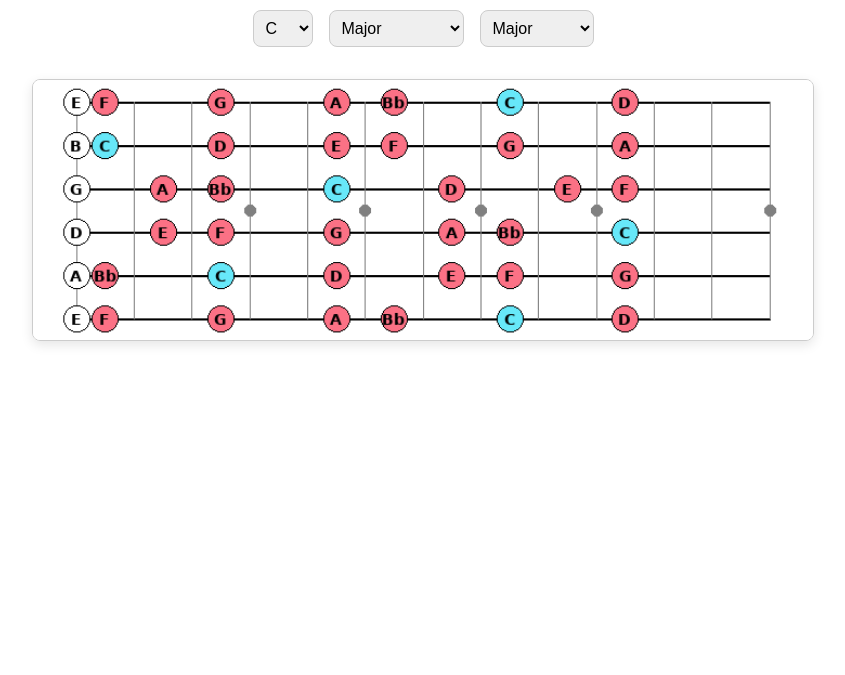
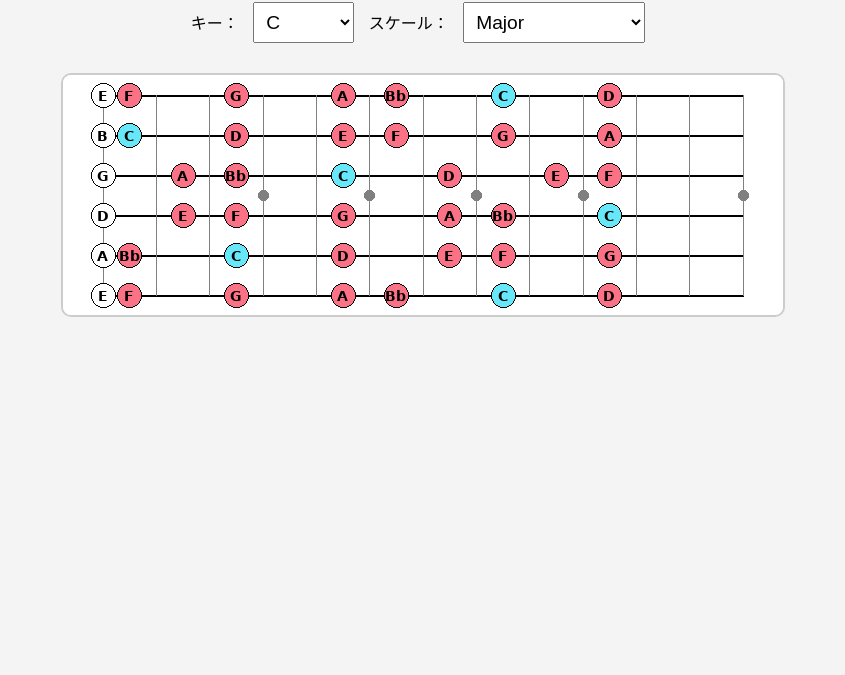
Before and after one commit to akito0802/TBEER, a plain HTML site: page index.html in a window 1280 px wide. Shown: the part 125-800 px from the top of the page, without its empty margins (217-1062 px from the left). Drawn offline with Linux system fonts and the light colour scheme.

Commit message:
Add files via upload

```diff
--- a/index.html
+++ b/index.html
@@ -1,106 +1,86 @@
-
 <!DOCTYPE html>
 <html lang="ja">
 <head>
   <meta charset="UTF-8">
-  <meta name="viewport" content="width=device-width, initial-scale=1.0" />
-  <title>Tber Scale Viewer</title>
+  <meta name="viewport" content="width=device-width, initial-scale=1.0">
+  <title>Tber Scale Selector</title>
   <style>
     body {
-      margin: 0;
       font-family: sans-serif;
-      background-color: #ffffff;
-      padding: 2rem;
-      display: flex;
-      flex-direction: column;
-      align-items: center;
-    }
-    h1 { font-size: 3rem; margin-bottom: 1rem; }
-    .selector-box {
-      display: flex; flex-wrap: wrap; gap: 1rem;
-      justify-content: center; margin-bottom: 2rem;
+      text-align: center;
+      padding: 20px;
+      background-color: #f4f4f4;
     }
     select {
-      padding: 0.5rem; font-size: 1rem;
-      border-radius: 0.5rem; border: 1px solid #ccc;
+      font-size: 1.2em;
+      padding: 8px;
+      margin: 10px;
     }
-    #fretboard {
-      max-width: 100%; width: 780px; height: auto;
-      border: 1px solid #ccc; border-radius: 8px;
-      box-shadow: 0 4px 12px rgba(0,0,0,0.1);
-    }
-    .placeholder {
-      width: 780px; height: 180px;
-      display: flex; align-items: center; justify-content: center;
-      background: #fafafa; border: 1px dashed #bbb; border-radius: 8px; color: #777;
+    img {
+      max-width: 100%;
+      height: auto;
+      margin-top: 20px;
+      border: 2px solid #ccc;
+      border-radius: 10px;
     }
   </style>
 </head>
 <body>
-  <h1><span style="color:#12f7ff;">T</span><span style="color:#ff00e0;">b</span>er Scale</h1>
+  <h1>Tber スケール表示</h1>
 
-  <div class="selector-box">
-    <select id="key-select" onchange="updateFretboard()">
-      <option value="C">C</option><option value="Csharp">C#</option><option value="D">D</option><option value="Dsharp">D#</option><option value="E">E</option><option value="F">F</option><option value="Fsharp">F#</option><option value="G">G</option><option value="Gsharp">G#</option><option value="A">A</option><option value="Asharp">A#</option><option value="B">B</option>
-    </select>
+  <label for="key">キー：</label>
+  <select id="key">
+    <option>C</option>
+    <option>Csharp</option>
+    <option>D</option>
+    <option>Dsharp</option>
+    <option>E</option>
+    <option>F</option>
+    <option>Fsharp</option>
+    <option>G</option>
+    <option>Gsharp</option>
+    <option>A</option>
+    <option>Asharp</option>
+    <option>B</option>
+  </select>
 
-    <select id="type-select" onchange="updateScaleOptions(); updateFretboard();">
-      <option value="major">Major</option>
-      <option value="minor">Minor</option>
-      <option value="church">Church Mode</option>
-    </select>
+  <label for="scale">スケール：</label>
+  <select id="scale">
+    <option value="major">Major</option>
+    <option value="major_pentatonic">Major Pentatonic</option>
+    <option value="major_blues">Major Blues</option>
+    <option value="natural_minor">Natural Minor</option>
+    <option value="harmonic_minor">Harmonic Minor</option>
+    <option value="melodic_minor">Melodic Minor</option>
+    <option value="minor_pentatonic">Minor Pentatonic</option>
+    <option value="minor_blues">Minor Blues</option>
+    <option value="ionian">Ionian</option>
+    <option value="dorian">Dorian</option>
+    <option value="phrygian">Phrygian</option>
+    <option value="lydian">Lydian</option>
+    <option value="mixolydian">Mixolydian</option>
+    <option value="aeolian">Aeolian</option>
+    <option value="locrian">Locrian</option>
+  </select>
 
-    <select id="scale-select" onchange="updateFretboard()"></select>
+  <div>
+    <img id="fretboard" src="C_major_fretboard_reversed.png" alt="指板表示">
   </div>
 
-  <div id="fretboard-container"></div>
+  <script>
+    const keySelect = document.getElementById("key");
+    const scaleSelect = document.getElementById("scale");
+    const fretboardImg = document.getElementById("fretboard");
 
-<script>
-const scaleSelect = document.getElementById('scale-select');
-const fretboardContainer = document.getElementById('fretboard-container');
+    function updateImage() {
+      const key = keySelect.value;
+      const scale = scaleSelect.value;
+      const filename = `${key}_${scale}_fretboard_reversed.png`;
+      fretboardImg.src = filename;
+    }
 
-const scaleOptionsMap = {
-  major: ['Major','Pentatonic','Blues'],
-  minor: ['Natural Minor','Harmonic Minor','Melodic Minor','Pentatonic','Blues'],
-  church: ['Ionian','Dorian','Phrygian','Lydian','Mixolydian','Aeolian','Locrian']
-};
-
-const fretboardImageMap = {
-  'C-major-major': 'C_major_fretboard_reversed.png'
-};
-
-function updateScaleOptions() {
-  const type = document.getElementById('type-select').value;
-  const opts = scaleOptionsMap[type] || [];
-  scaleSelect.innerHTML = '';
-  opts.forEach(opt => {
-    const o = document.createElement('option');
-    o.text = opt;
-    o.value = opt.toLowerCase().replace(/ /g,'-');
-    scaleSelect.add(o);
-  });
-  scaleSelect.selectedIndex = 0;
-}
-
-function updateFretboard(){
-  const key = document.getElementById('key-select').value;
-  const type = document.getElementById('type-select').value;
-  const scale = document.getElementById('scale-select').value;
-  const imgKey = `${key}-${type}-${scale}`;
-  const src = fretboardImageMap[imgKey];
-  fretboardContainer.innerHTML='';
-  if(src){
-    const img=document.createElement('img');
-    img.id='fretboard'; img.src=src; img.alt=imgKey;
-    fretboardContainer.appendChild(img);
-  }else{
-    const ph=document.createElement('div'); ph.className='placeholder';
-    ph.textContent='Image not available'; fretboardContainer.appendChild(ph);
-  }
-}
-
-updateScaleOptions();
-updateFretboard();
-</script>
+    keySelect.addEventListener("change", updateImage);
+    scaleSelect.addEventListener("change", updateImage);
+  </script>
 </body>
 </html>
```
